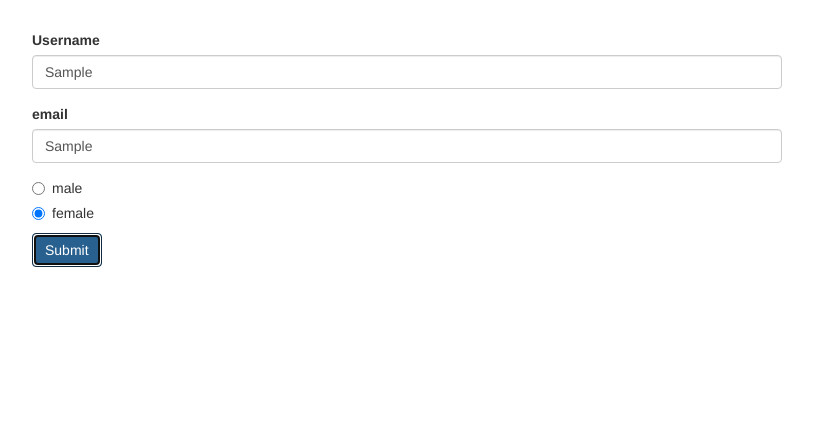
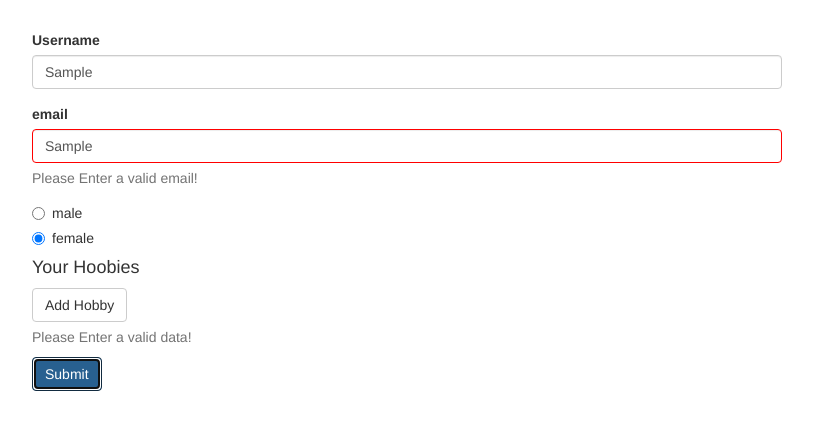
Before and after one commit to loveleenkaurnancy/forms-reactive, an Angular app: page / in a window 1280 px wide. Both pictures are taken after typing "Sample", "Sample" into the empty fields and a click on the button "Submit". Shown: the top 430 px of the page, without its empty margins (233-1046 px from the left). Built offline with nearby package versions, Linux system fonts and the light colour scheme.

Commit message:
Error Codes

```diff
--- a/src/app/app.component.css
+++ b/src/app/app.component.css
@@ -1,3 +1,7 @@
 .container {
   margin-top: 30px;
 }
+
+input.ng-invalid.ng-touched {
+  border : 1px solid red;
+}
--- a/src/app/app.component.html
+++ b/src/app/app.component.html
@@ -2,13 +2,20 @@
   <div class="row">
     <div class="col-xs-12 col-sm-10 col-md-8 col-sm-offset-1 col-md-offset-2">
       <form [formGroup]="signupForm" (ngSubmit)="onSumbit()">
-        <div class="form-group">
+        <div formGroupName="userData">
+          <div class="form-group">
           <label for="username">Username</label>
           <input
             type="text"
             id="username"
             formControlName="username"
             class="form-control">
+            <span
+              *ngIf="!signupForm.get('userData.username').valid && signupForm.get('userData.username').touched"
+              class="help-block">
+              <span *ngIf="signupForm.get('userData.username').errors['nameIsForbidden']">This name is invalid!</span>
+              <span *ngIf="signupForm.get('userData.username').errors['required']">This field is required!</span>
+            </span>
         </div>
         <div class="form-group">
           <label for="email">email</label>
@@ -17,6 +24,12 @@
             id="email"
             formControlName="email"
             class="form-control">
+            <span
+              *ngIf="!signupForm.get('userData.email').valid && signupForm.get('userData.email').touched"
+              class="help-block">
+              Please Enter a valid email!
+            </span>
+        </div>
         </div>
         <div class="radio" *ngFor="let gender of genders">
           <label>
@@ -26,6 +39,24 @@
               [value]="gender">{{ gender }}
           </label>
         </div>
+
+        <div formArrayName="hobbies">
+          <h4>Your Hoobies</h4>
+          <button class="btn btn-default" type="button"
+            (click)="onAddHobby()">Add Hobby</button>
+            <div
+              class="form-group"
+              *ngFor="let hobbyControl of signupForm.get('hobbies').controls; let i = index">
+              <input type="text" class="form-control" [formControlName]="i">
+            </div>
+
+        </div>
+
+          <span
+              *ngIf="!signupForm.valid && signupForm.touched"
+              class="help-block">
+              Please Enter a valid data!
+            </span>
         <button class="btn btn-primary" type="submit">Submit</button>
       </form>
     </div>
--- a/src/app/app.component.ts
+++ b/src/app/app.component.ts
@@ -1,5 +1,5 @@
 import { Component, OnInit } from '@angular/core';
-import { FormGroup, FormControl, FormControlName, Validators } from '@angular/forms';
+import { FormGroup, FormControl, FormControlName, Validators, FormArray, FormBuilder } from '@angular/forms';
 
 @Component({
   selector: 'app-root',
@@ -9,16 +9,34 @@ import { FormGroup, FormControl, FormControlName, Validators } from '@angular/fo
 export class AppComponent implements OnInit {
   genders = ['male', 'female'];
   signupForm: FormGroup;
+  forbiddenUsernames = ['Naman', 'Aman'];
+
+  constructor(private formBuilder:FormBuilder) {}
 
   ngOnInit() {
-    this.signupForm= new FormGroup({
-      'username': new FormControl(null, Validators.required),
-      'email': new FormControl(null, [Validators.required, Validators.email]),
-      'gender': new FormControl('female')
+    this.signupForm = new FormGroup({
+      'userData': new FormGroup({
+        'username': new FormControl(null, [Validators.required, this.forbiddenNames.bind(this)]),
+        'email': new FormControl(null, [Validators.required, Validators.email])
+      }),
+      'gender': new FormControl('female'),
+      'hobbies' : new FormArray([])
     });
   }
 
   onSumbit() {
     console.log(this.signupForm);
   }
+
+  onAddHobby() {
+    const control=new FormControl(null, [Validators.required, this.forbiddenNames.bind(this)]);
+    (<FormArray>this.signupForm.get('hobbies')).push(control);
+  }
+
+  forbiddenNames(control: FormControl): {[s: string]: boolean} {
+    if (this.forbiddenUsernames.indexOf(control.value) !== -1) {
+      return {'nameIsForbidden': true};
+    }
+    return null;
+  }
 }
```
